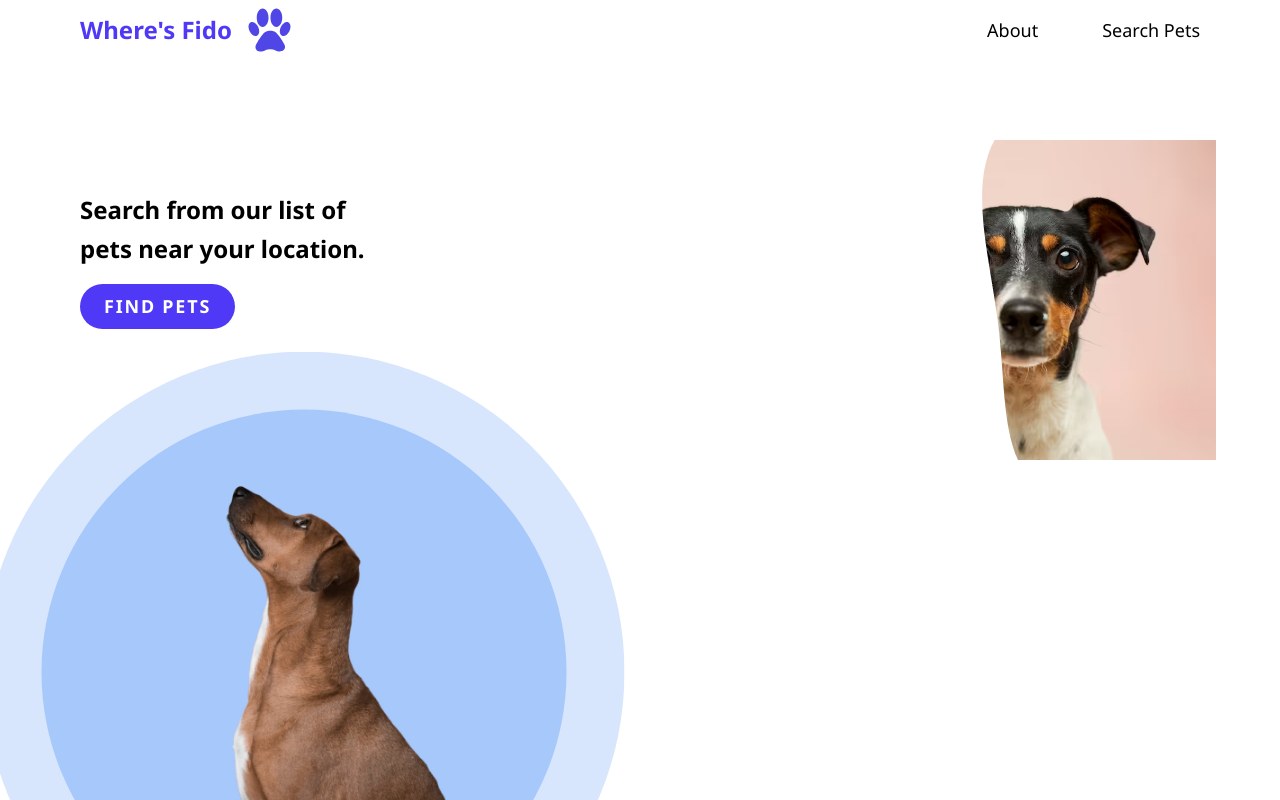
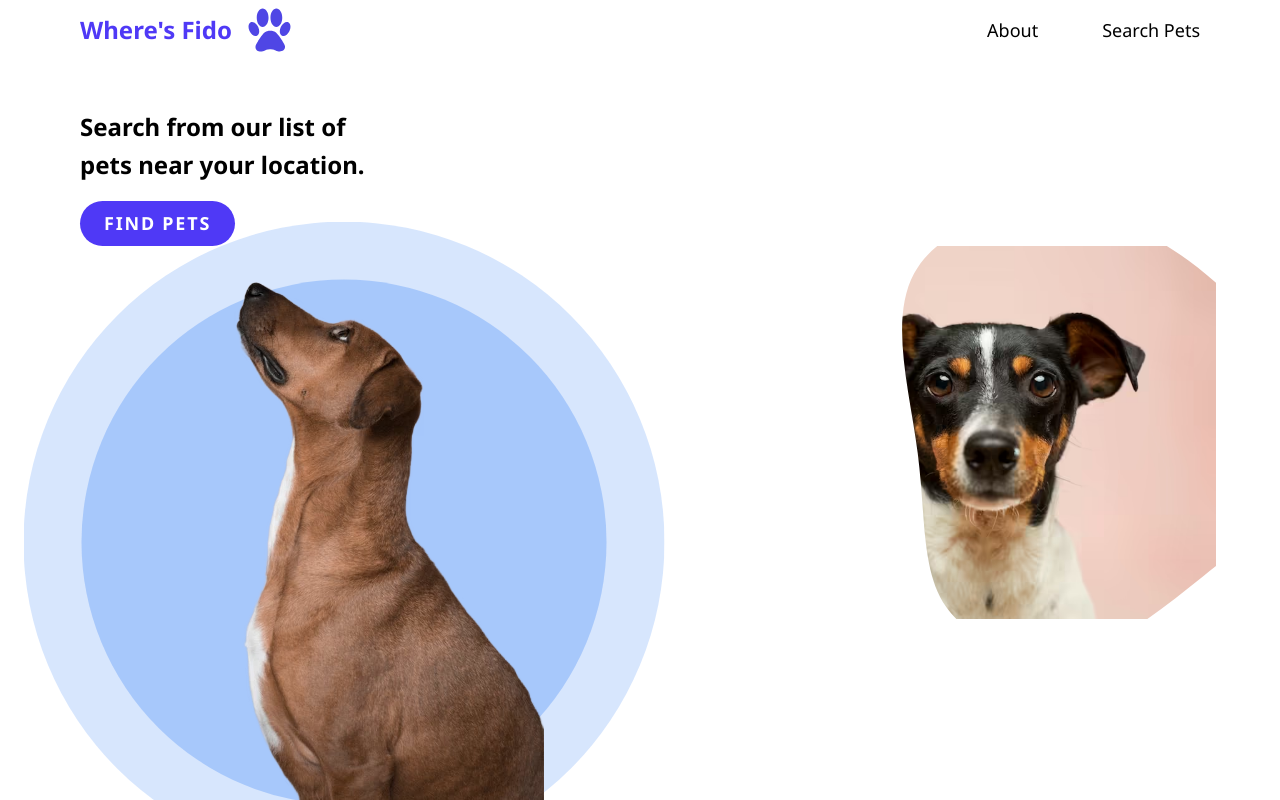
Before and after one commit to apcurran/wheres-fido-app, a React (Vite) app in the folder client/: page / in a window 1280 px wide. Shown: the top 800 px of the page. Built offline with nearby package versions, Linux system fonts and the light colour scheme; the HTML template or start-up script is replaced by a standard one.

Commit message:
Base layout

```diff
--- a/client/src/pages/home/Home.css
+++ b/client/src/pages/home/Home.css
@@ -1,11 +1,12 @@
 @scope (.home-page-grid) {
     :scope {
         display: grid;
-        grid-template-columns: repeat(12, 1fr);
+        grid-template-columns: repeat(2, 1fr);
+        column-gap: 2rem;
+        padding-block-start: 3rem;
     }
 
     .callout {
-        grid-column: 1 / 5;
         grid-row-start: 1;
         align-self: center;
         padding-inline-start: 1rem;
@@ -20,12 +21,15 @@
         }
     }
 
+    .dog-looking-up-img-container,
+    .dog-staring-ahead-picture {
+        grid-row-start: 2;
+    }
+
     .dog-looking-up-img-container {
-        grid-column: 2 / 5;
-        grid-row-start: 2;
-
         position: relative;
         max-width: 25rem;
+        justify-self: center;
 
         ::before {
             position: absolute;
@@ -38,9 +42,7 @@
     }
 
     .dog-staring-ahead-picture {
-        margin-block-start: 5rem;
-        grid-column: 8 / -1;
-        grid-row-start: 1;
+        align-self: start;
     }
 
     .blob-dog-img {
```
